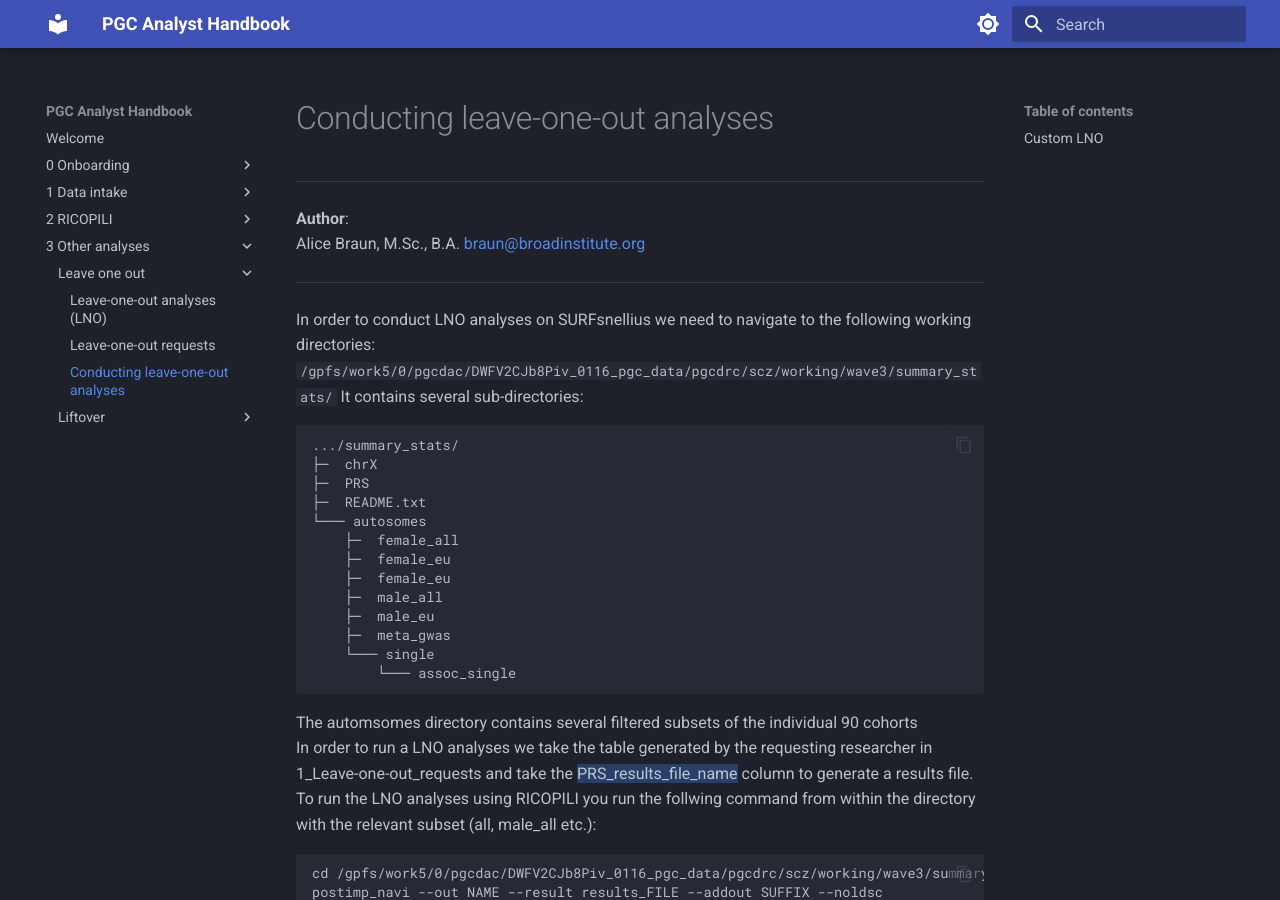
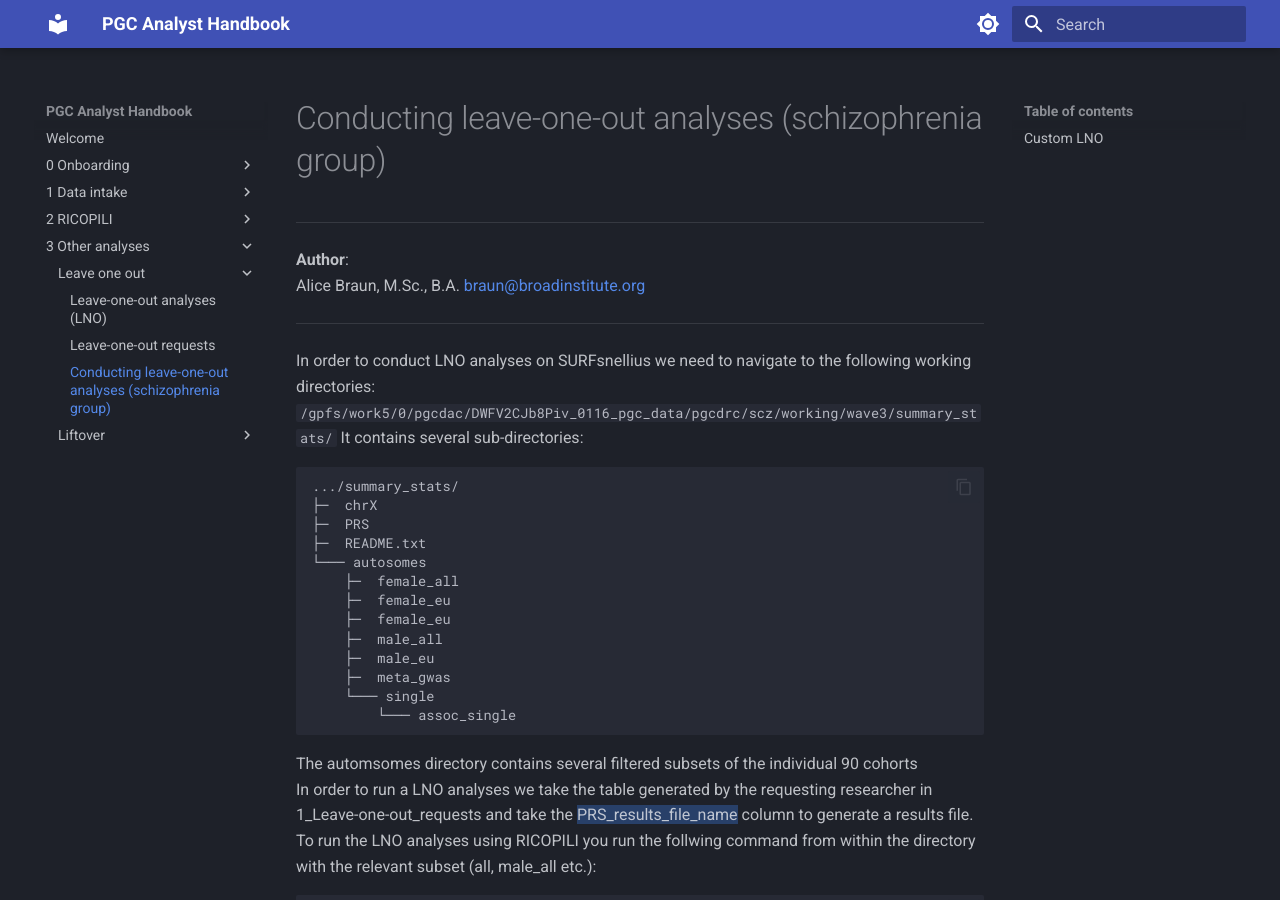
Before and after one commit to alicebraun/pgc.stage1.handbook, an MkDocs documentation site: the page built from docs/3_Other_analyses/Leave_one_out/2_Conducting_leave_one_out.md, in a window 1280 px wide and 900 px high. Built offline with MkDocs 1.6.1 and Material for MkDocs 9.7.7, drawn with Linux system fonts in a browser that asks for light colours.

Commit message:
modified:   docs/3_Other_analyses/Leave_one_out/2_Conducting_leave_one_out.md

```diff
--- a/docs/3_Other_analyses/Leave_one_out/2_Conducting_leave_one_out.md
+++ b/docs/3_Other_analyses/Leave_one_out/2_Conducting_leave_one_out.md
@@ -1,4 +1,4 @@
-# Conducting leave-one-out analyses
+# Conducting leave-one-out analyses (schizophrenia group)
 ***
 **Author**: <br> Alice Braun, M.Sc., B.A. [braun@broadinstitute.org](mailto:braun@broadinstitute.org)<br>
 ***
```
